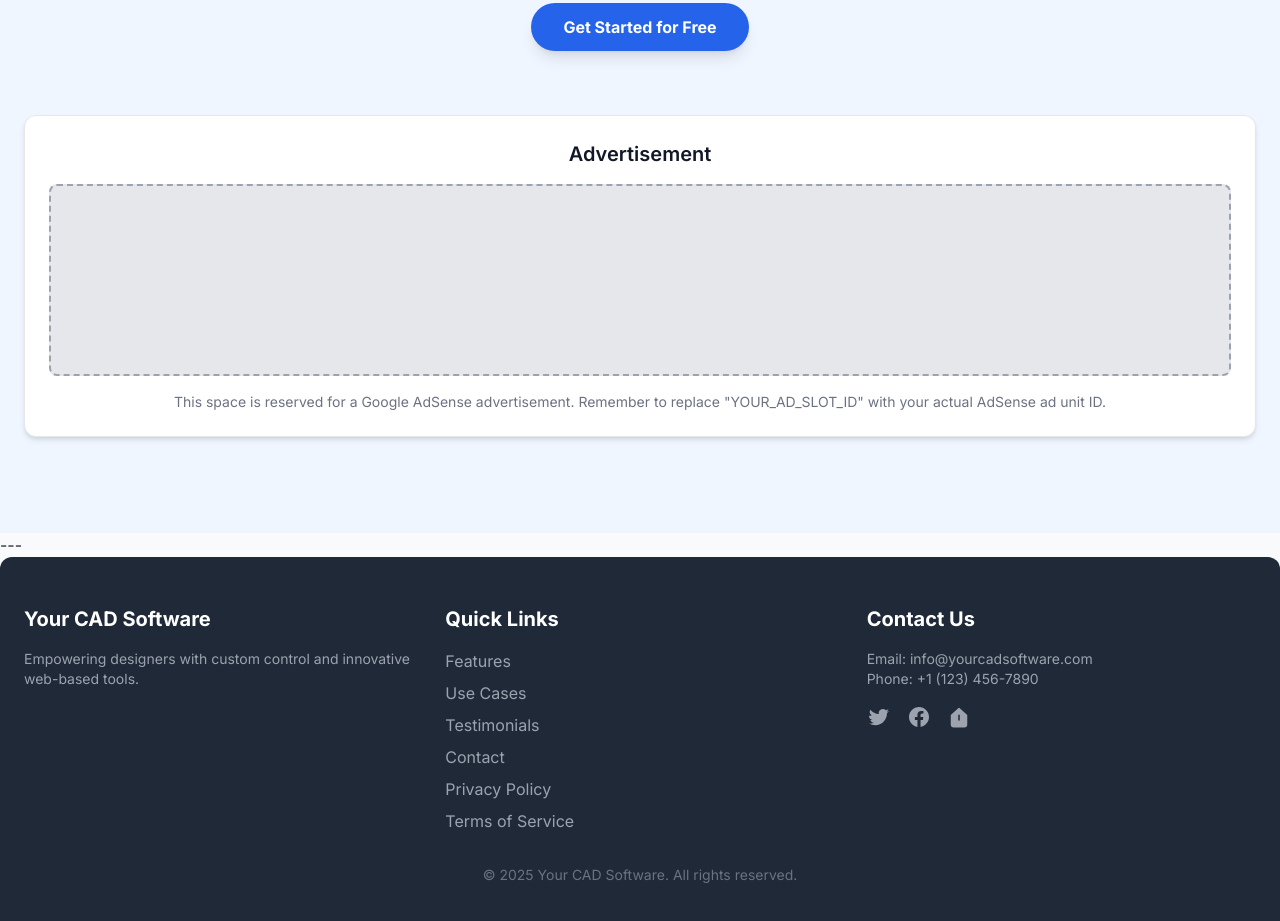
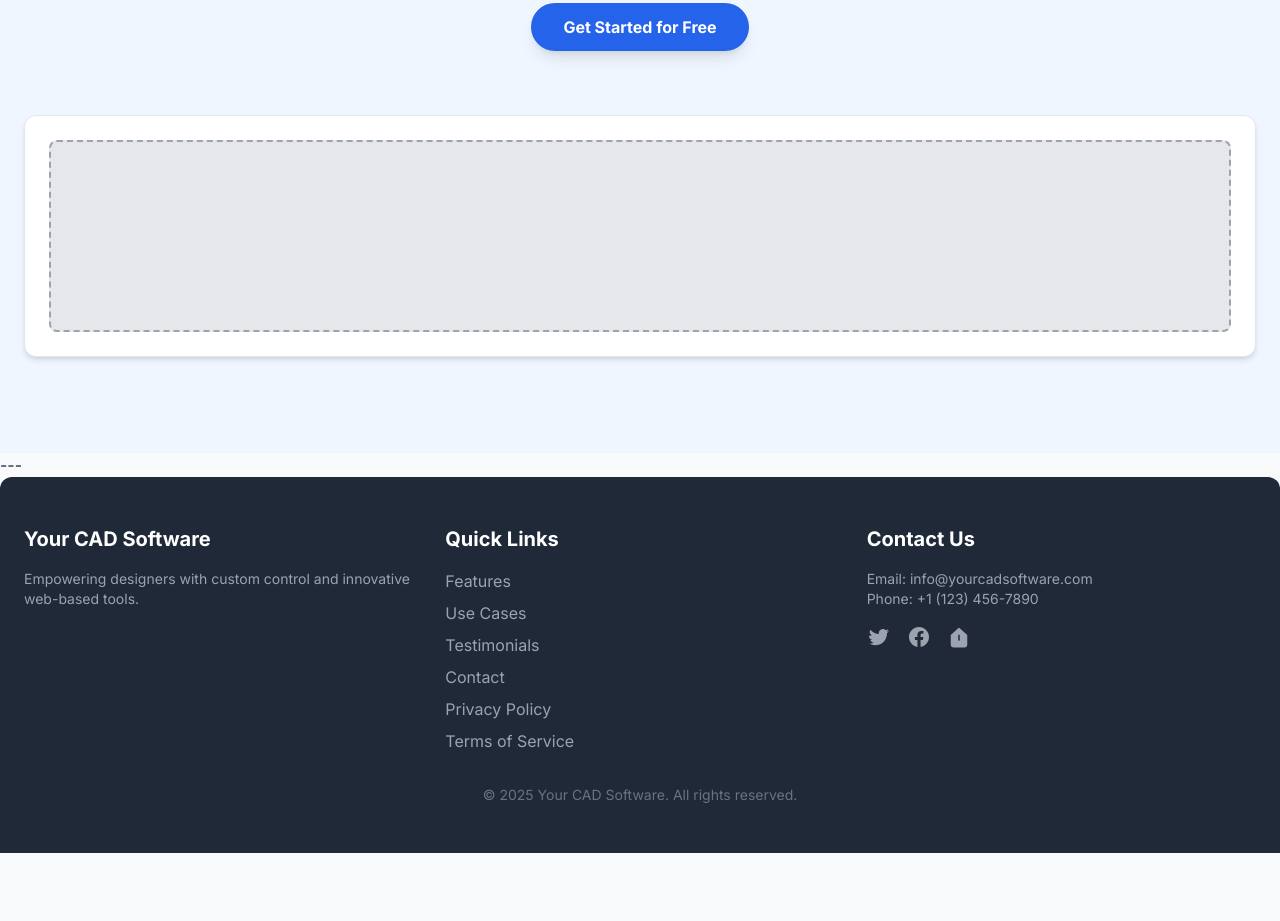
Before and after one commit to jibanta66/ads3, a plain HTML site: page index.html in a window 1280 px wide. Shown: the part 4187-5108 px from the top of the page. After the commit the page ends 5040 px from the top, so only its background shows below. Drawn offline with nearby package versions, Linux system fonts and the light colour scheme; animation ran at ten frames a second.

Commit message:
first commite7

```diff
--- a/index.html
+++ b/index.html
@@ -255,19 +255,19 @@
             </a>
 
             <div class="mt-16 bg-white p-6 rounded-xl shadow-md border border-gray-200">
-                <h3 class="text-xl font-semibold text-gray-900 mb-4">Advertisement</h3>
+
                 <div class="bg-gray-200 text-gray-600 flex items-center justify-center h-48 rounded-lg border-dashed border-2 border-gray-400">
                     <ins class="adsbygoogle"
                          style="display:block"
                          data-ad-client="ca-pub-8789226455043624"
-                         data-ad-slot="YOUR_AD_SLOT_ID"
+                         data-ad-slot="1591914075"
                          data-ad-format="auto"
                          data-full-width-responsive="true"></ins>
                     <script>
                          (adsbygoogle = window.adsbygoogle || []).push({});
                     </script>
-                    </div>
-                <p class="text-sm text-gray-500 mt-4">This space is reserved for a Google AdSense advertisement. Remember to replace "YOUR_AD_SLOT_ID" with your actual AdSense ad unit ID.</p>
+                </div>
+
             </div>
         </div>
     </section>
```
